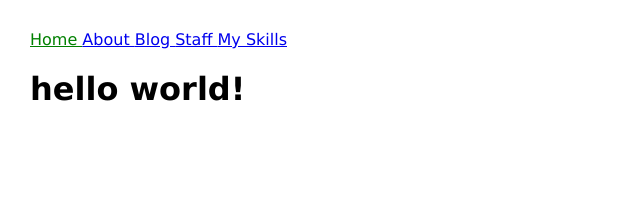
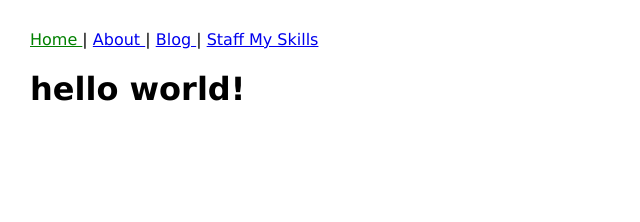
Before and after one commit to MichaelCurrin/themeless-jekyll-quickstart, a Jekyll site: the page built from index.md, in a window 1280 px wide. Shown: the top 222 px of the page, without its empty margins (0-640 px from the left). Built offline with Jekyll 4.4.1, drawn with Linux system fonts in a browser that asks for light colours.

Commit message:
Update navigation.html

```diff
--- a/_includes/navigation.html
+++ b/_includes/navigation.html
@@ -1,12 +1,13 @@
 <nav>
     {% comment %}
-    Use the baseurl as a prefix for each link in the navigation data.
-    Apply highlight formatting if the URL matches the current page.
+        Use the baseurl as a prefix for each link in the navigation data.
+        Apply highlight formatting if the URL matches the current page.
     {% endcomment %}
 
     {% for item in site.data.navigation %}
-    <a href="{{ item.link | relative_url }}" {% if item.link == page.url %}class="current" {% endif %}>
-        {{ item.name }}
-    </a>
+        {% unless forloop.first or forloop.last %} | {% endunless %}
+        <a href="{{ item.link | relative_url }}" {% if item.link == page.url %}class="current" {% endif %}>
+            {{ item.name }}
+        </a>
     {% endfor %}
 </nav>
```
